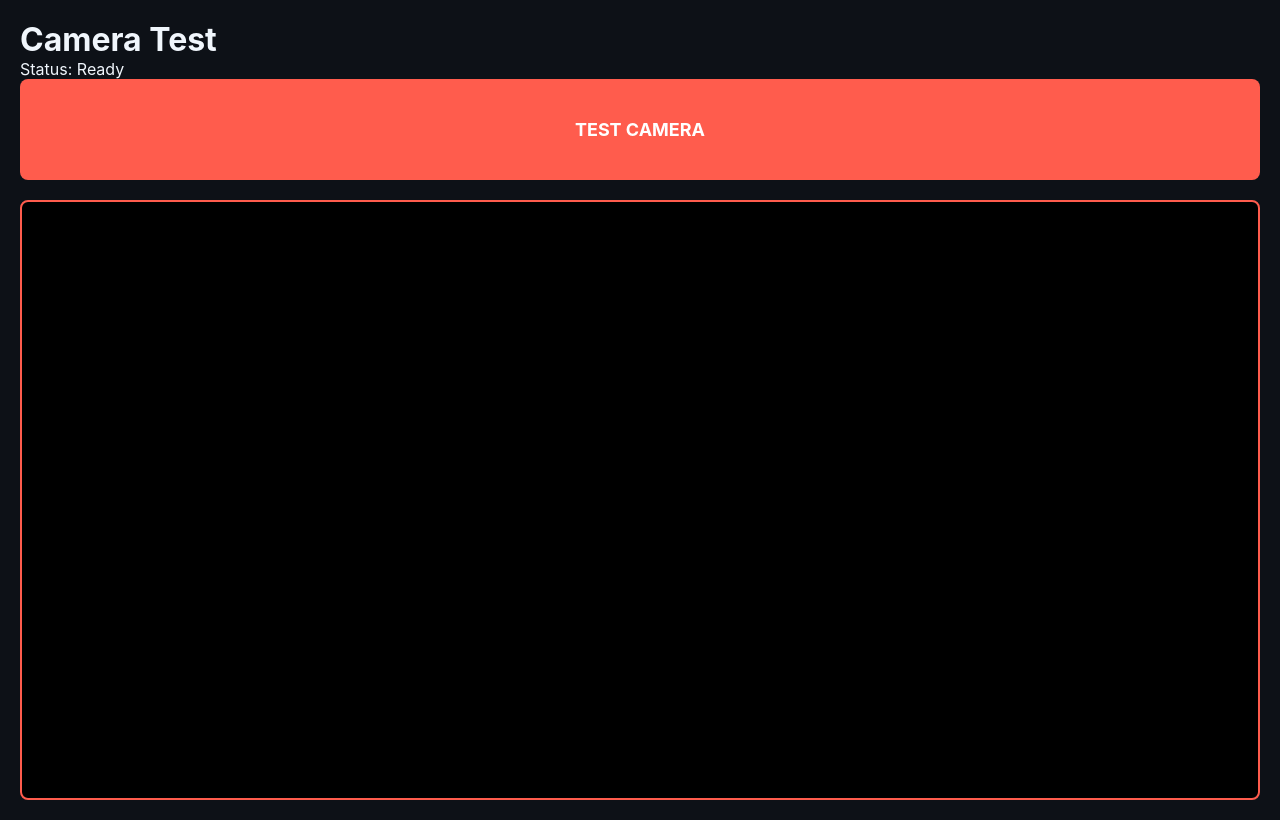
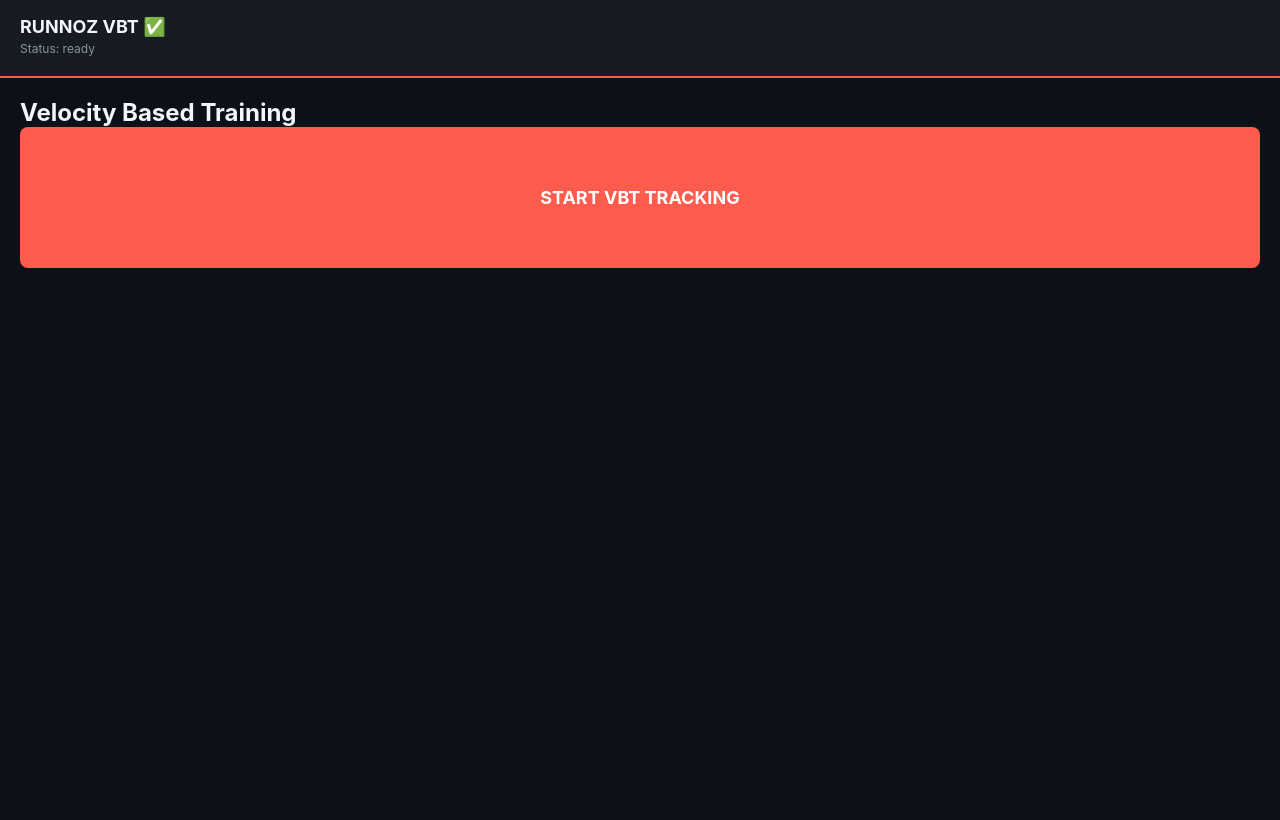
Before and after one commit to RunnozSport/runnoz-performance, a Next.js app: page / in a window 1280 px wide. Built offline with nearby package versions, Linux system fonts and the light colour scheme.

Commit message:
Complete VBT with skeleton overlay and metrics

```diff
--- a/app/page.jsx
+++ b/app/page.jsx
@@ -1,45 +1,204 @@
 'use client'
-import { useState, useRef } from 'react'
+import { useState, useRef, useEffect } from 'react'
 
 export default function Page() {
-  const [status, setStatus] = useState('Ready')
+  const [status, setStatus] = useState('ready')
+  const [cameraActive, setCameraActive] = useState(false)
   const videoRef = useRef(null)
+  const canvasRef = useRef(null)
+  const rafRef = useRef(null)
 
-  const testCamera = async () => {
-    setStatus('Requesting camera...')
+  const startCamera = async () => {
+    setStatus('requesting')
     try {
       const stream = await navigator.mediaDevices.getUserMedia({
         video: true,
         audio: false
       })
-      setStatus('Camera OK - Stream active')
+      setCameraActive(true)
+      setStatus('recording')
+
       if (videoRef.current) {
         videoRef.current.srcObject = stream
       }
+
+      // Start drawing overlay
+      setTimeout(() => drawVBT(), 500)
     } catch (err) {
-      setStatus('Error: ' + err.message)
+      setStatus('error: ' + err.message)
     }
   }
 
+  const drawVBT = () => {
+    const canvas = canvasRef.current
+    const video = videoRef.current
+    if (!canvas || !video) return
+
+    const ctx = canvas.getContext('2d')
+
+    const draw = () => {
+      if (!cameraActive) return
+
+      // Set canvas size to match video
+      if (canvas.width === 0) {
+        canvas.width = video.videoWidth || 640
+        canvas.height = video.videoHeight || 480
+      }
+
+      // Clear canvas
+      ctx.fillStyle = 'rgba(0,0,0,0.1)'
+      ctx.fillRect(0, 0, canvas.width, canvas.height)
+
+      const w = canvas.width
+      const h = canvas.height
+
+      // Green skeleton
+      ctx.strokeStyle = '#00FF00'
+      ctx.lineWidth = 3
+      ctx.fillStyle = '#00FF00'
+
+      const pts = [
+        {x: w*0.2, y: h*0.2}, {x: w*0.8, y: h*0.2},
+        {x: w*0.15, y: h*0.45}, {x: w*0.85, y: h*0.45},
+        {x: w*0.1, y: h*0.7}, {x: w*0.9, y: h*0.7}
+      ]
+
+      // Lines
+      ctx.beginPath()
+      ctx.moveTo(pts[0].x, pts[0].y)
+      ctx.lineTo(pts[2].x, pts[2].y)
+      ctx.stroke()
+
+      ctx.beginPath()
+      ctx.moveTo(pts[1].x, pts[1].y)
+      ctx.lineTo(pts[3].x, pts[3].y)
+      ctx.stroke()
+
+      // Circles at joints
+      pts.forEach(p => {
+        ctx.beginPath()
+        ctx.arc(p.x, p.y, 6, 0, Math.PI*2)
+        ctx.fill()
+      })
+
+      // Red bar (between hands)
+      ctx.strokeStyle = '#FF5C4D'
+      ctx.lineWidth = 5
+      ctx.beginPath()
+      ctx.moveTo(pts[4].x, pts[4].y)
+      ctx.lineTo(pts[5].x, pts[5].y)
+      ctx.stroke()
+
+      // Metrics
+      const vel = (0.85 + Math.sin(Date.now()/1000)*0.15).toFixed(2)
+      const power = 1250
+      const reps = Math.floor((Date.now() % 10000) / 1000)
+      const est1rm = (30 * (1 + reps/30)).toFixed(0)
+
+      ctx.fillStyle = '#FF5C4D'
+      ctx.font = 'bold 26px Arial'
+      ctx.shadowColor = 'rgba(0,0,0,0.8)'
+      ctx.shadowBlur = 4
+      ctx.fillText('Speed: ' + vel + ' m/s', 20, 50)
+
+      ctx.font = '18px Arial'
+      ctx.fillText('Power: ' + power + ' W', 20, 80)
+      ctx.fillText('1RM: ' + est1rm + ' kg', 20, 110)
+      ctx.fillText('Reps: ' + reps, 20, 140)
+
+      rafRef.current = requestAnimationFrame(draw)
+    }
+
+    draw()
+  }
+
+  const stopCamera = () => {
+    if (rafRef.current) cancelAnimationFrame(rafRef.current)
+    if (videoRef.current?.srcObject) {
+      videoRef.current.srcObject.getTracks().forEach(t => t.stop())
+    }
+    setCameraActive(false)
+    setStatus('stopped')
+  }
+
   return (
-    <div style={{minHeight: '100vh', backgroundColor: '#0D1117', color: '#F0F6FC', padding: '20px'}}>
-      <h1>Camera Test</h1>
-      <p>Status: {status}</p>
+    <div style={{minHeight: '100vh', backgroundColor: '#0D1117', color: '#F0F6FC'}}>
+      <div style={{padding: '16px 20px', borderBottom: '2px solid #FF5C4D', backgroundColor: '#161B22'}}>
+        <h1 style={{margin: 0, fontSize: '18px', fontWeight: '700'}}>RUNNOZ VBT ✅</h1>
+        <p style={{margin: '4px 0', fontSize: '12px', color: '#8B949E'}}>Status: {status}</p>
+      </div>
 
-      <button
-        onClick={testCamera}
-        style={{width: '100%', padding: '40px', backgroundColor: '#FF5C4D', color: '#FFF', border: 'none', borderRadius: '8px', fontSize: '18px', fontWeight: '700', cursor: 'pointer', marginBottom: '20px'}}
-      >
-        TEST CAMERA
-      </button>
+      <div style={{padding: '20px'}}>
+        <h2>Velocity Based Training</h2>
 
-      <video
-        ref={videoRef}
-        autoPlay
-        playsInline
-        muted
-        style={{width: '100%', maxHeight: '600px', backgroundColor: '#000', borderRadius: '8px', border: '2px solid #FF5C4D'}}
-      />
+        {cameraActive ? (
+          <div style={{position: 'relative', marginBottom: '20px', width: '100%'}}>
+            <video
+              ref={videoRef}
+              autoPlay={true}
+              playsInline={true}
+              muted={true}
+              style={{
+                width: '100%',
+                maxHeight: '600px',
+                borderRadius: '8px',
+                display: 'block',
+                border: '2px solid #FF5C4D',
+                backgroundColor: '#000'
+              }}
+            />
+            <canvas
+              ref={canvasRef}
+              style={{
+                position: 'absolute',
+                top: 0,
+                left: 0,
+                width: '100%',
+                height: '100%',
+                maxHeight: '600px',
+                borderRadius: '8px'
+              }}
+            />
+            <button
+              onClick={stopCamera}
+              style={{
+                position: 'absolute',
+                bottom: '16px',
+                right: '16px',
+                backgroundColor: '#FF5C4D',
+                color: '#FFF',
+                border: 'none',
+                padding: '10px 14px',
+                borderRadius: '6px',
+                cursor: 'pointer',
+                fontSize: '12px',
+                fontWeight: '600',
+                zIndex: 10
+              }}
+            >
+              STOP
+            </button>
+          </div>
+        ) : (
+          <button
+            onClick={startCamera}
+            style={{
+              width: '100%',
+              padding: '60px 20px',
+              backgroundColor: '#FF5C4D',
+              color: '#FFF',
+              border: 'none',
+              borderRadius: '8px',
+              fontSize: '18px',
+              fontWeight: '700',
+              cursor: 'pointer',
+              marginBottom: '20px'
+            }}
+          >
+            START VBT TRACKING
+          </button>
+        )}
+      </div>
     </div>
   )
 }
```
